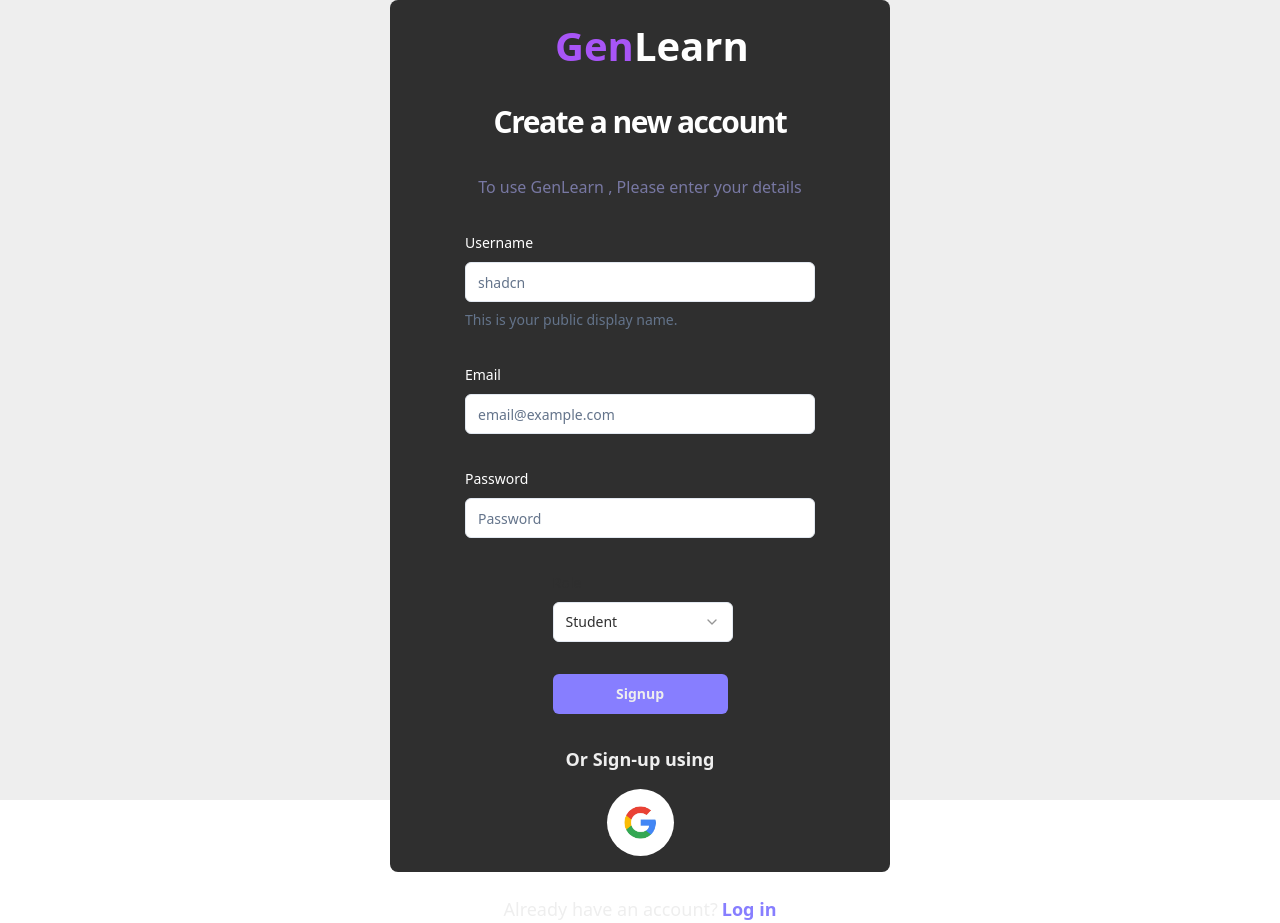
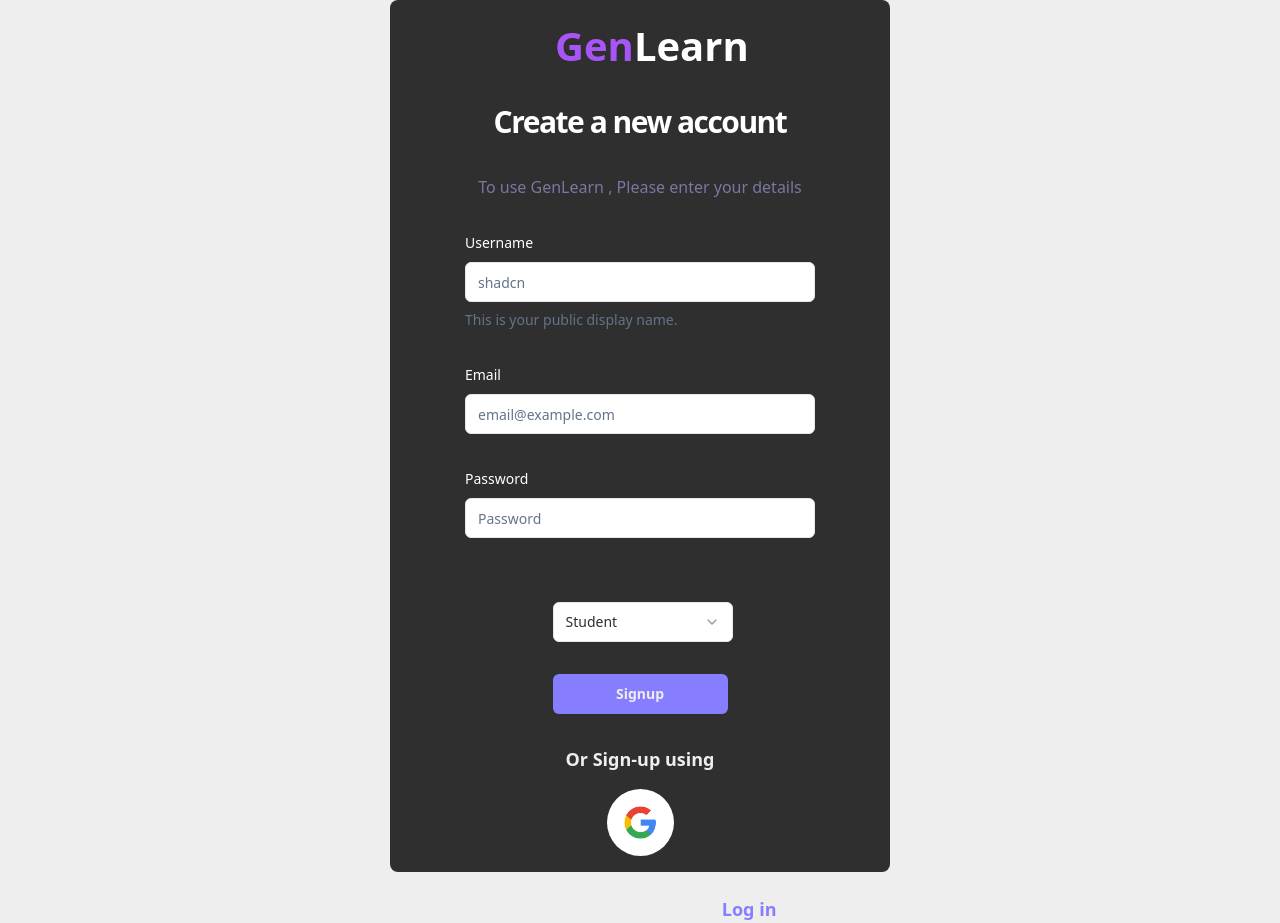
Before and after one commit to Zeref101/Gen-LMS, a React (Vite) app: page /sign-up in a window 1280 px wide. Built offline with nearby package versions, Linux system fonts and the light colour scheme.

Commit message:
Update App.tsx to fix background height issue

```diff
--- a/src/App.tsx
+++ b/src/App.tsx
@@ -9,14 +9,13 @@
 import NotesPage from './_root/pages/NotesPage';
 import Note from './_root/pages/Note';
 import CreateNotes from './_root/pages/CreateNotes';
-// import Quiz from './_root/pages/Quiz';
 import Quizzes from './_root/pages/Quiz';
 import MCQ from './_root/pages/MCQ';
 
 const App = () => {
   return (
     <Router>
-      <main className=" h-screen bg-dark-1 bg-[#eee]">
+      <main className=" min-h-screen bg-dark-1 bg-[#eee]">
         <Routes>
           {/* Public Routes */}
           <Route element={<AuthLayout />}>
@@ -30,7 +29,6 @@
             <Route path='/notes' element={<Note />} />
             <Route path="/notes/:noteID" element={<NotesPage />} />
             <Route path="/create-notes" element={<CreateNotes />} />
-
             <Route path='/course/:courseID/quizzes' element={<Quizzes />} />
             <Route path='/course/:courseID/quizzes/:quizID' element={<MCQ />} />
           </Route>
```
